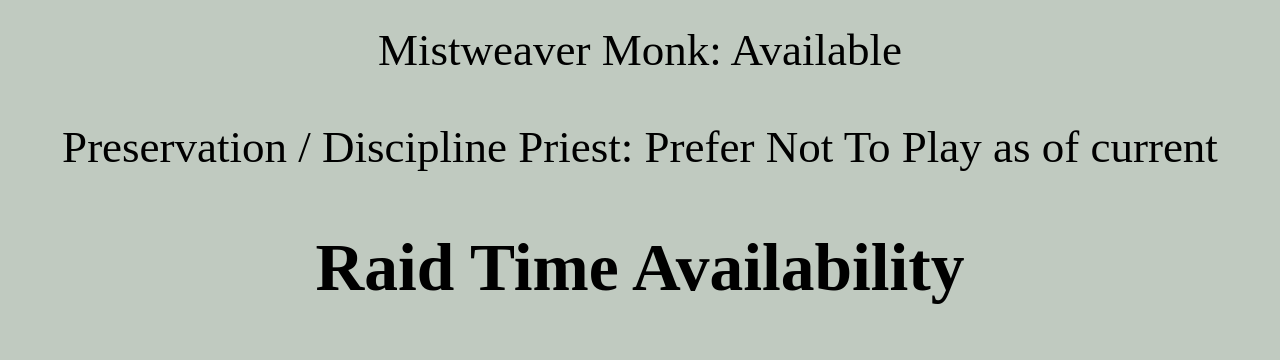
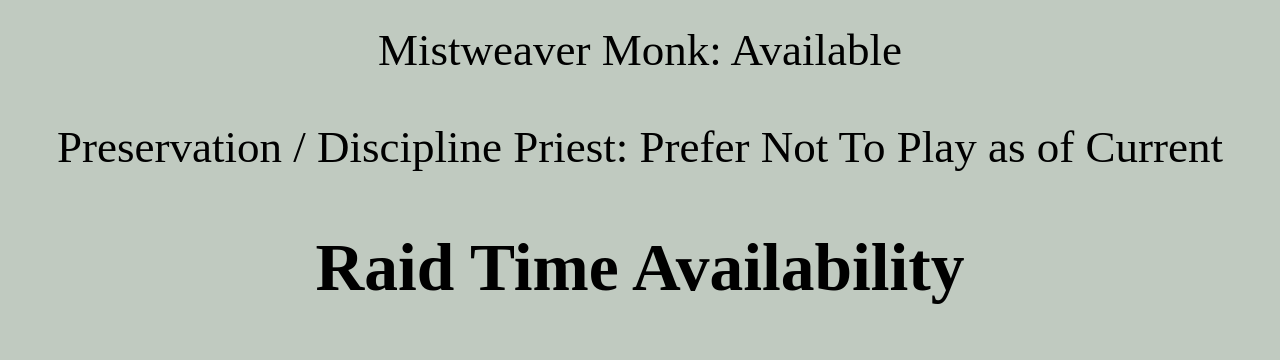
Before and after one commit to apolloterminal/WOW, a plain HTML site: page index.html in a window 1280 px wide. Shown: the part 681-1041 px from the top of the page. Drawn offline with Linux system fonts and the light colour scheme; a script that the page names is missing.

Commit message:
Update index.html

```diff
--- a/index.html
+++ b/index.html
@@ -76,7 +76,7 @@
   </p>
 
   <p>
-    Preservation / Discipline Priest: Prefer Not To Play as of current
+    Preservation / Discipline Priest: Prefer Not To Play as of Current
   </p>
 
 
```
